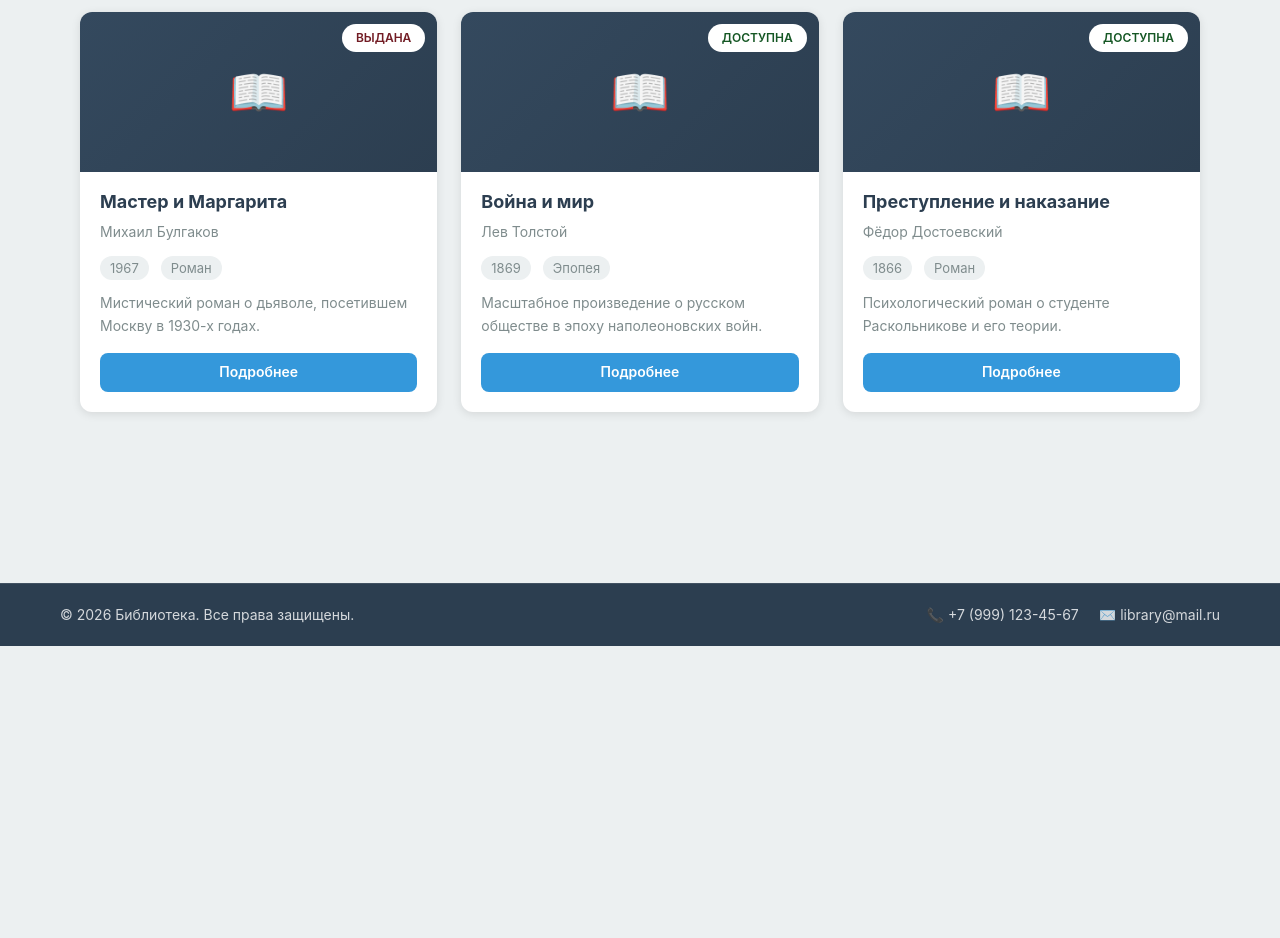
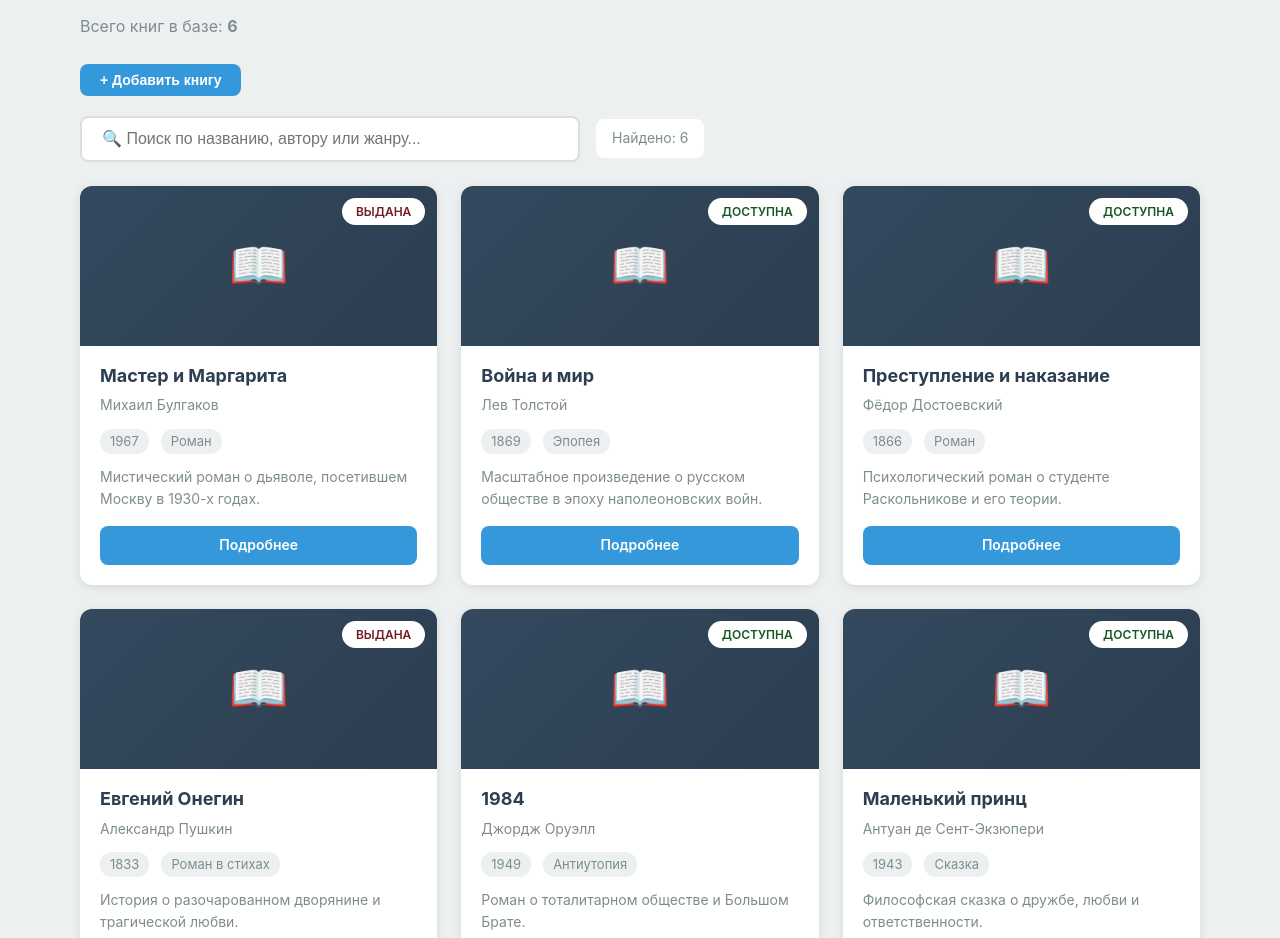
Before and after one commit to handpupa42/library-app, a React (Vite) app in the folder library-app/: page /books in a window 1280 px wide. Shown: the part 154-1092 px from the top of the page. Before the commit the page ends 800 px from the top, so only its background shows below. Built offline with nearby package versions, Linux system fonts and the light colour scheme; data requests are answered from the project's data file.

Commit message:
исправила все

```diff
--- a/library-app/db.json
+++ b/library-app/db.json
@@ -26,6 +26,33 @@
       "genre": "Роман",
       "isAvailable": true,
       "description": "Психологический роман о студенте Раскольникове и его теории."
+    },
+    {
+      "id": "4",
+      "title": "Евгений Онегин",
+      "author": "Александр Пушкин",
+      "year": 1833,
+      "genre": "Роман в стихах",
+      "isAvailable": false,
+      "description": "История о разочарованном дворянине и трагической любви."
+    },
+    {
+      "id": "5",
+      "title": "1984",
+      "author": "Джордж Оруэлл",
+      "year": 1949,
+      "genre": "Антиутопия",
+      "isAvailable": true,
+      "description": "Роман о тоталитарном обществе и Большом Брате."
+    },
+    {
+      "id": "6",
+      "title": "Маленький принц",
+      "author": "Антуан де Сент-Экзюпери",
+      "year": 1943,
+      "genre": "Сказка",
+      "isAvailable": true,
+      "description": "Философская сказка о дружбе, любви и ответственности."
     }
   ],
   "readers": []
--- a/library-app/src/pages/BookDetailPage/BookDetailPage.tsx
+++ b/library-app/src/pages/BookDetailPage/BookDetailPage.tsx
@@ -1,37 +1,27 @@
 import { useState } from 'react';
 import { useNavigate, useParams } from 'react-router-dom';
 import { useSelector } from 'react-redux';
-import getBookById from "../../store/books-slice";
+import { getBookById } from '../../store/books-slice';
 import type { RootState } from '../../store/store';
 import EditBookForm from '../../components/books/EditBookForm/EditBookForm';
 const BookDetailPage = () => {
   const { id } = useParams<{ id: string }>();
   const navigate = useNavigate();
-
-  const book = useSelector((state: RootState) => {
-    return getBookById(state, id);
-  });
-
+  const book = useSelector((state: RootState) => getBookById(state, id));
   const [isEditMode, setIsEditMode] = useState(false);
   if (!book) {
     return (
-      <div className="not-found">
+      <div className="not-found" style={{ textAlign: 'center', padding: '50px 0' }}>
         <h1>Книга не найдена</h1>
-
-        <button
-          type="button"
-          className="btn btn-secondary"
-          onClick={() => navigate('/books')}
-        >
+        <button type="button" className="btn btn-secondary" onClick={() => navigate('/books')}>
           Назад к каталогу
         </button>
       </div>
     );
   }
-
   if (isEditMode) {
     return (
-      <div className="book-detail-page">
+      <div className="container" style={{ padding: '20px 0' }}>
         <EditBookForm
           book={book}
           onCancel={() => setIsEditMode(false)}
@@ -45,46 +35,28 @@ const BookDetailPage = () => {
         type="button"
         className="btn btn-secondary"
         onClick={() => navigate(-1)}
+        style={{ marginBottom: '20px' }}
       >
         ← Назад
       </button>
-
-      <div className="book-detail">
-        <div className="book-cover-placeholder">
-          <span className="book-cover-emoji">📖</span>
+      <div className="book-detail" style={{ display: 'flex', gap: '30px', alignItems: 'flex-start' }}>
+        <div className="book-cover-placeholder" style={{ width: '200px', height: '260px', fontSize: '60px' }}>
+          📖
         </div>
-
         <div className="book-detail-content">
           <h1>{book.title}</h1>
-
-          <p>
-            <strong>Автор:</strong> {book.author}
-          </p>
-
-          <p>
-            <strong>Год издания:</strong> {book.year}
-          </p>
-
-          <p>
-            <strong>Жанр:</strong> {book.genre}
-          </p>
-
-          <p>
-            <strong>Статус:</strong>{' '}
-            {book.isAvailable ? 'Доступна' : 'Выдана'}
-          </p>
-
+          <p><strong>Автор:</strong> {book.author}</p>
+          <p><strong>Год издания:</strong> {book.year}</p>
+          <p><strong>Жанр:</strong> {book.genre}</p>
+          <p><strong>Статус:</strong> {book.isAvailable ? 'Доступна' : 'Выдана'}</p>
           {book.description && (
-            <p>
-              <strong>Описание:</strong>{' '}
-              {book.description}
-            </p>
+            <p style={{ marginTop: '15px' }}><strong>Описание:</strong> {book.description}</p>
           )}
-
           <button
             type="button"
             className="btn btn-primary"
             onClick={() => setIsEditMode(true)}
+            style={{ marginTop: '20px' }}
           >
             Редактировать книгу
           </button>
--- a/library-app/src/pages/BookPage/BookPage.tsx
+++ b/library-app/src/pages/BookPage/BookPage.tsx
@@ -1,26 +1,99 @@
-import { useEffect } from 'react';
+import { useEffect, useState } from 'react';
 import { useDispatch, useSelector } from 'react-redux';
-import { fetchBooks, selectAllBooks, selectBooksStatus, selectBooksError } from '../../store/books-slice';
+
 import BookList from '../../components/books/BookList/BookList';
-import type { AppDispatch } from '../../store/store';
+import AddBookModal from '../../components/books/AddBooksModal/AddBooksModal';
 
+import {
+  fetchBooks,
+  getAllBooks, // Берем все книги
+  selectBooksError,
+  selectBooksStatus,
+} from '../../store/books-slice';
+
+import type {
+  AppDispatch
+} from '../../store/store';
 const BooksPage = () => {
   const dispatch = useDispatch<AppDispatch>();
-  const books = useSelector(selectAllBooks);
+  const [isModalOpen, setIsModalOpen] = useState(false);
+  const [searchQuery, setSearchQuery] = useState('');
+  const books = useSelector(getAllBooks);
   const status = useSelector(selectBooksStatus);
   const error = useSelector(selectBooksError);
-
   useEffect(() => {
-    if (status === 'idle') dispatch(fetchBooks());
+    if (status === 'idle') {
+      dispatch(fetchBooks());
+    }
   }, [status, dispatch]);
-
-  if (status === 'loading') return <div>Загрузка...</div>;
-  if (status === 'failed') return <div>Ошибка: {error}</div>;
-
+  const filteredBooks = books.filter(
+    (book) =>
+      book.title.toLowerCase().includes(searchQuery.toLowerCase()) ||
+      book.author.toLowerCase().includes(searchQuery.toLowerCase()) ||
+      book.genre.toLowerCase().includes(searchQuery.toLowerCase())
+  );
+  if (status === 'loading') {
+    return (
+      <div className="container" style={{ textAlign: 'center', padding: '50px 0' }}>
+        <h2>⌛ Загрузка каталога...</h2>
+      </div>
+    );
+  }
+  if (status === 'failed') {
+    return (
+      <div className="container" style={{ textAlign: 'center', padding: '50px 0' }}>
+        <h2>❌ Ошибка загрузки: {error}</h2>
+        <p>Пожалуйста, убедитесь, что json-server запущен на порту 3000.</p>
+      </div>
+    );
+  }
   return (
     <div className="container">
-      <h1>Каталог книг</h1>
-      <BookList books={books} />
+      <h1 className="page-title">Каталог книг</h1>
+
+      <p className="page-subtitle">
+        Всего книг в базе: <strong>{books.length}</strong>
+      </p>
+      <button
+        type="button"
+        className="btn btn-primary"
+        onClick={() => setIsModalOpen(true)}
+        style={{ marginBottom: '20px' }}
+      >
+        + Добавить книгу
+      </button>
+      <div className="page-toolbar">
+        <div className="book-search">
+          <input
+            type="text"
+            className="book-search-input"
+            placeholder="🔍 Поиск по названию, автору или жанру..."
+            value={searchQuery}
+            onChange={(event) => setSearchQuery(event.target.value)}
+          />
+          {searchQuery && (
+            <button
+              type="button"
+              className="book-search-clear"
+              onClick={() => setSearchQuery('')}
+            >
+              ✕
+            </button>
+          )}
+        </div>
+        <span className="search-result-count">Найдено: {filteredBooks.length}</span>
+      </div>
+      {status === 'succeeded' && books.length === 0 ? (
+        <div style={{ textAlign: 'center', padding: '30px 0' }}>
+          <h3>Нет книг для отображения.</h3>
+          <p>Попробуйте добавить новую книгу.</p>
+        </div>
+      ) : (
+        <BookList books={filteredBooks} />
+      )}
+      {isModalOpen && (
+        <AddBookModal handleClose={() => setIsModalOpen(false)} />
+      )}
     </div>
   );
 };
--- a/library-app/src/pages/ReaderProfilePage/ReaderProfilePage.tsx
+++ b/library-app/src/pages/ReaderProfilePage/ReaderProfilePage.tsx
@@ -3,8 +3,7 @@ import { useSelector, useDispatch } from 'react-redux';
 import ReaderProfile from '../../components/readers/ReaderProfile/ReaderProfile';
 import { getAllReaders, issueBook, returnBook } from '../../store/readers-slice';
 import { getAllBooks, setBookAvailability } from '../../store/books-slice';
-import type { RootState, AppDispatch } from '../../store/store';
-
+import type {AppDispatch } from '../../store/store';
 const ReaderProfilePage = () => {
   const { id } = useParams<{ id: string }>();
   const navigate = useNavigate();
--- a/library-app/src/store/books-slice.ts
+++ b/library-app/src/store/books-slice.ts
@@ -4,64 +4,101 @@ import axios from 'axios';
 import { mockBooks } from '../mocks/books';
 import type { IBook } from '../types/book.types';
 import type { RootState } from './store';
-
 const API_BASE_URL = 'http://localhost:3000';
-
-export const fetchBooks = createAsyncThunk('books/fetchAll', async (_, { rejectWithValue }) => {
+export const fetchBooks = createAsyncThunk(
+  'books/fetchAll',
+  async (_, { rejectWithValue }) => {
     try {
       const response = await axios.get(`${API_BASE_URL}/books`);
       return response.data;
     } catch (error: any) {
       return rejectWithValue(error.response?.data || error.message);
     }
-});
-
-export const addBook = createAsyncThunk('books/addBook', async (newBookData: any, { rejectWithValue }) => {
+  }
+);
+export const addBook = createAsyncThunk(
+  'books/addBook',
+  async (
+    newBookData: {
+      title: string;
+      author: string;
+      year: number;
+      genre: string;
+      description: string;
+    },
+    { rejectWithValue }
+  ) => {
     try {
       const response = await axios.post(`${API_BASE_URL}/books`, newBookData);
       return response.data;
     } catch (error: any) {
       return rejectWithValue(error.response?.data || error.message);
     }
-});
+  }
+);
+const initialState = {
+  items: mockBooks as IBook[],
+  status: 'idle' as 'idle' | 'loading' | 'succeeded' | 'failed',
+  error: null as string | null,
+};
 
 export const booksSlice = createSlice({
   name: 'books',
-  initialState: {
-    items: mockBooks as IBook[],
-    status: 'idle' as 'idle' | 'loading' | 'succeeded' | 'failed',
-    error: null as string | null,
+  initialState,
+  reducers: {
+    clearBooks: (state) => {
+      state.items = [];
+      state.status = 'idle';
+      state.error = null;
     },
-  reducers: {
     setBookAvailability: (state, action: PayloadAction<{ id: string; isAvailable: boolean }>) => {
       const book = state.items.find((b) => b.id === action.payload.id);
-      if (book) book.isAvailable = action.payload.isAvailable;
+      if (book) {
+        book.isAvailable = action.payload.isAvailable;
+      }
     },
     updateBook: (state, action: PayloadAction<IBook>) => {
       const index = state.items.findIndex((item) => item.id === action.payload.id);
-      if (index !== -1) state.items[index] = action.payload;
+      if (index !== -1) {
+        state.items[index] = action.payload;
+      }
     }
   },
   extraReducers: (builder) => {
     builder
-      .addCase(fetchBooks.pending, (state) => { state.status = 'loading'; })
+      .addCase(fetchBooks.pending, (state) => {
+        state.status = 'loading';
+        state.error = null;
+      })
       .addCase(fetchBooks.fulfilled, (state, action) => {
         state.status = 'succeeded';
         state.items = action.payload;
       })
       .addCase(fetchBooks.rejected, (state, action: any) => {
         state.status = 'failed';
-        state.error = action.payload;
+        state.error = action.payload || 'Произошла ошибка загрузки';
+      })
+
+      .addCase(addBook.pending, (state) => {
+        state.status = 'loading';
       })
       .addCase(addBook.fulfilled, (state, action) => {
+        state.status = 'succeeded';
         state.items.push(action.payload);
+      })
+      .addCase(addBook.rejected, (state, action: any) => {
+        state.status = 'failed';
+        state.error = action.payload || 'Произошла ошибка добавления';
       });
   },
 });
 
-export const { setBookAvailability, updateBook } = booksSlice.actions;
+
+export const { clearBooks, setBookAvailability, updateBook } = booksSlice.actions;
 export const getAllBooks = (state: RootState) => state.books.items;
-export const selectAllBooks = (state: RootState) => state.books.items;
+export const getBookById = (state: RootState, id: string | undefined) =>
+  state.books.items.find(b => b.id === id);
+
 export const selectBooksStatus = (state: RootState) => state.books.status;
 export const selectBooksError = (state: RootState) => state.books.error;
 export default booksSlice.reducer;
```
Also changed, not shown: library-app/src/components/books/AddBooksModal/AddBooksModal.tsx (+59 -22 lines). Lines whose indentation alone changed are shown as unchanged.
